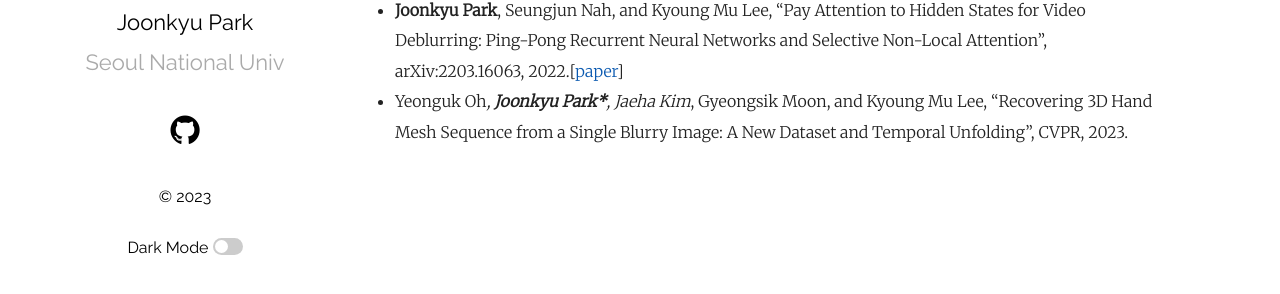
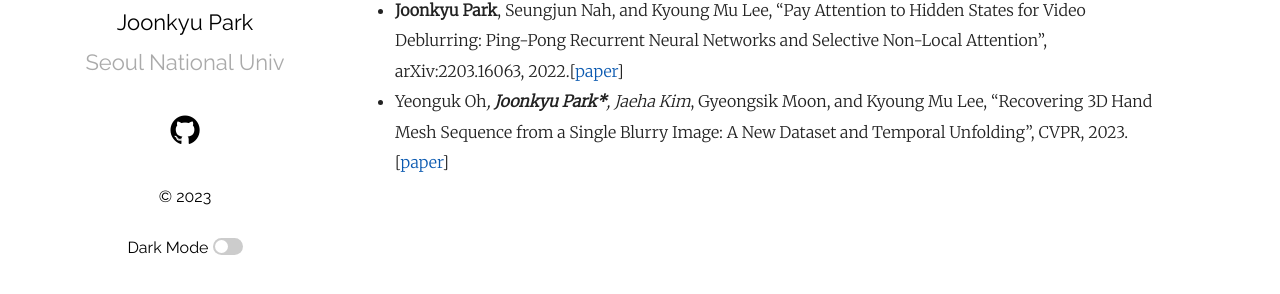
Before and after one commit to jkpark0825/jkpark0825_2.github.io, a Jekyll site: the page built from _posts/2021-10-18-welcome-to-jekyll.markdown, in a window 1280 px wide. Shown: the part 322-616 px from the top of the page. Built offline with Jekyll 4.4.1, drawn with Linux system fonts in a browser that asks for light colours.

Commit message:
Update 2021-10-18-welcome-to-jekyll.markdown

```diff
--- a/_posts/2021-10-18-welcome-to-jekyll.markdown
+++ b/_posts/2021-10-18-welcome-to-jekyll.markdown
@@ -8,7 +8,7 @@ date:   2021-02-18 14:59:54 +0900
 - <strong>Joonkyu Park</strong>, Yeonguk Oh, Gyeongsik Moon, Hongsuk Choi, and Kyoung Mu Lee, “HandOccNet: Occlusion-Robust 3D Hand Mesh Estimation Network,” CVPR, 2022.[[paper](https://arxiv.org/abs/2203.14564)]
 - <strong>Joonkyu Park</strong>, Seungjun Nah, and Kyoung Mu Lee, "Pay Attention to Hidden States for Video Deblurring: Ping-Pong Recurrent Neural Networks and Selective Non-Local Attention", arXiv:2203.16063, 2022.[[paper](https://arxiv.org/abs/2203.16063)]
 - Yeonguk Oh*, <strong>Joonkyu Park*</strong>, Jaeha Kim*, Gyeongsik Moon, and Kyoung Mu Lee, "Recovering 3D Hand Mesh Sequence from a Single Blurry Image:
-A New Dataset and Temporal Unfolding", CVPR, 2023.
+A New Dataset and Temporal Unfolding", CVPR, 2023. [[paper](https://arxiv.org/pdf/2303.15417.pdf)]
 
 [jekyll-docs]: http://jekyllrb.com/docs/home
 [jekyll-gh]:   https://github.com/jekyll/jekyll
```
